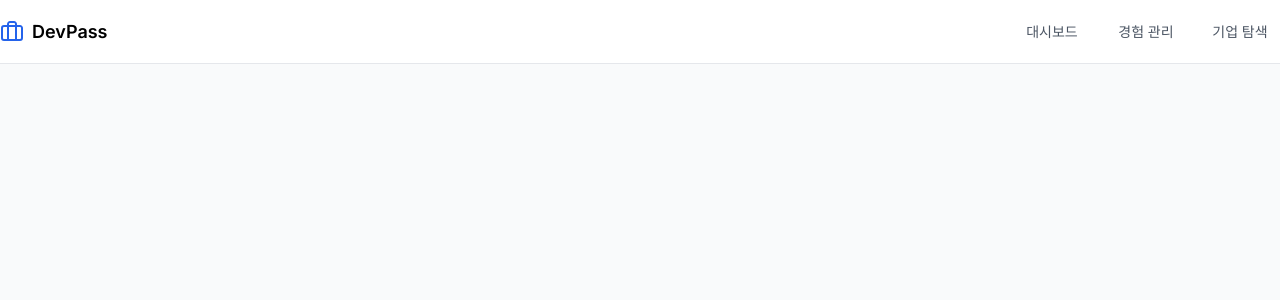
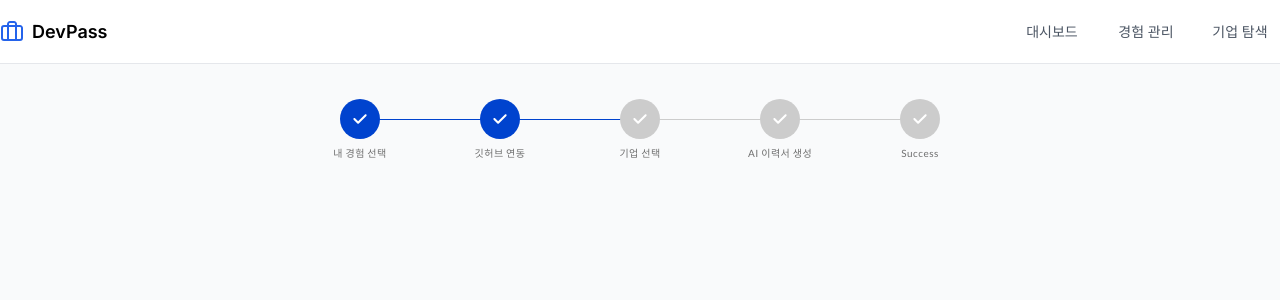
Before and after one commit to DevPass-Inc/frontend, a React (Vite) app: page /resume/exp in a window 1280 px wide. Shown: the top 300 px of the page. Built offline with nearby package versions, Linux system fonts and the light colour scheme.

Commit message:
design: 스텝 프로그레스 바 컴포넌트 구현

```diff
--- a/src/global.css
+++ b/src/global.css
@@ -1,4 +1,5 @@
 @import url('https://fonts.googleapis.com/css2?family=Inter:ital,opsz,wght@0,14..32,100..900;1,14..32,100..900&family=Noto+Sans+KR:wght@100..900&family=Noto+Sans:ital,wght@0,100..900;1,100..900&display=swap');
+@import url('https://fonts.googleapis.com/css2?family=Inter:ital,opsz,wght@0,14..32,100..900;1,14..32,100..900&family=Lato:ital,wght@0,100;0,300;0,400;0,700;0,900;1,100;1,300;1,400;1,700;1,900&family=Noto+Sans+KR:wght@100..900&family=Noto+Sans:ital,wght@0,100..900;1,100..900&display=swap');
 
 body {
   font-family: 'Inter', sans-serif;
--- a/src/index.css
+++ b/src/index.css
@@ -62,6 +62,9 @@
 @utility font-noto {
   font-family: 'Noto Sans KR', sans-serif;
 }
+@utility font-lato {
+  font-family: 'Lato', sans-serif;
+}
 
 /* === FONT SIZE === */
 @utility text-xxs {
--- /dev/null
+++ b/src/lib/stepper/css/styles.css
@@ -0,0 +1,81 @@
+.stepper-wrapper {
+  margin-top: auto;
+  display: flex;
+  justify-content: space-between;
+  margin-bottom: 20px;
+}
+
+.stepper-item {
+  position: relative;
+  display: flex;
+  flex-direction: column;
+  align-items: center;
+  flex: 1;
+
+  @media (max-width: 768px) {
+    font-size: 12px;
+  }
+}
+
+.stepper-item::before {
+  position: absolute;
+  content: '';
+  border-bottom: 1px solid #ccc;
+  width: 100%;
+  top: 20px;
+  left: -50%;
+  z-index: 2;
+}
+
+.stepper-item::after {
+  position: absolute;
+  content: '';
+  border-bottom: 1px solid #ccc;
+  width: 100%;
+  top: 20px;
+  left: 50%;
+  z-index: 2;
+}
+
+.stepper-item .step-counter {
+  position: relative;
+  z-index: 5;
+  display: flex;
+  justify-content: center;
+  align-items: center;
+  width: 40px;
+  height: 40px;
+  border-radius: 50%;
+  background: #ccc;
+  margin-bottom: 6px;
+}
+
+.stepper-item.completed .step-counter {
+  background-color: #0043ce;
+}
+
+.stepper-item.completed::after {
+  position: absolute;
+  content: '';
+  border-bottom: 1px solid #0043ce;
+  width: 100%;
+  top: 20px;
+  left: 50%;
+  z-index: 3;
+}
+
+.stepper-item:first-child::before {
+  content: none;
+}
+.stepper-item:last-child::after {
+  content: none;
+}
+
+.stepper-item .step-name {
+  font-size: 10px;
+  font-weight: 500;
+  font-family: 'Lato', sans-serif;
+  color: #6f6f6f;
+  letter-spacing: 0.5px;
+  line-height: 16px;
+}
--- a/src/pages/Resume/ResumeExperience/ResumeExperience.tsx
+++ b/src/pages/Resume/ResumeExperience/ResumeExperience.tsx
@@ -1,5 +1,25 @@
+import Stepper from '../../../shared/components/Stepper';
+
+// Step
+const STEP = [
+  '내 경험 선택',
+  '깃허브 연동',
+  '기업 선택',
+  'AI 이력서 생성',
+  'Success',
+];
+
 function ResumeExperience() {
-  return <div></div>;
+  return (
+    <div className='w-main overflow-hidden'>
+      <div className='mt-8.75 mb-12'>
+        <div className='flex flex-col items-center'>
+          {/* Step Progress Bar */}
+          <Stepper step={STEP} currentStep={3} width={700} />
+        </div>
+      </div>
+    </div>
+  );
 }
 
 export default ResumeExperience;
--- /dev/null
+++ b/src/shared/components/Stepper/Stepper.tsx
@@ -0,0 +1,30 @@
+import '../../../lib/stepper/css/styles.css';
+import checkWhiteIcon from '/images/svg/icons/check_white.svg';
+
+interface StepperProps {
+  step: string[];
+  currentStep: number;
+  width: number;
+}
+
+function Stepper(props: StepperProps) {
+  const { step, currentStep, width } = props;
+
+  return (
+    <div className='stepper-wrapper' style={{ width: `${width}px` }}>
+      {step.map((item, idx) => (
+        <div
+          key={`stepper-item-${idx}`}
+          className={`stepper-item ${idx < currentStep - 1 ? 'completed' : ''}`}
+        >
+          <div className='step-counter'>
+            <img src={checkWhiteIcon} alt='check-white' className='w-3.5' />
+          </div>
+          <div className='step-name'>{item}</div>
+        </div>
+      ))}
+    </div>
+  );
+}
+
+export default Stepper;
--- /dev/null
+++ b/src/shared/components/Stepper/index.ts
@@ -0,0 +1 @@
+export { default } from './Stepper';
```
Also changed, not shown: public/images/svg/icons/check_white.svg (added).
